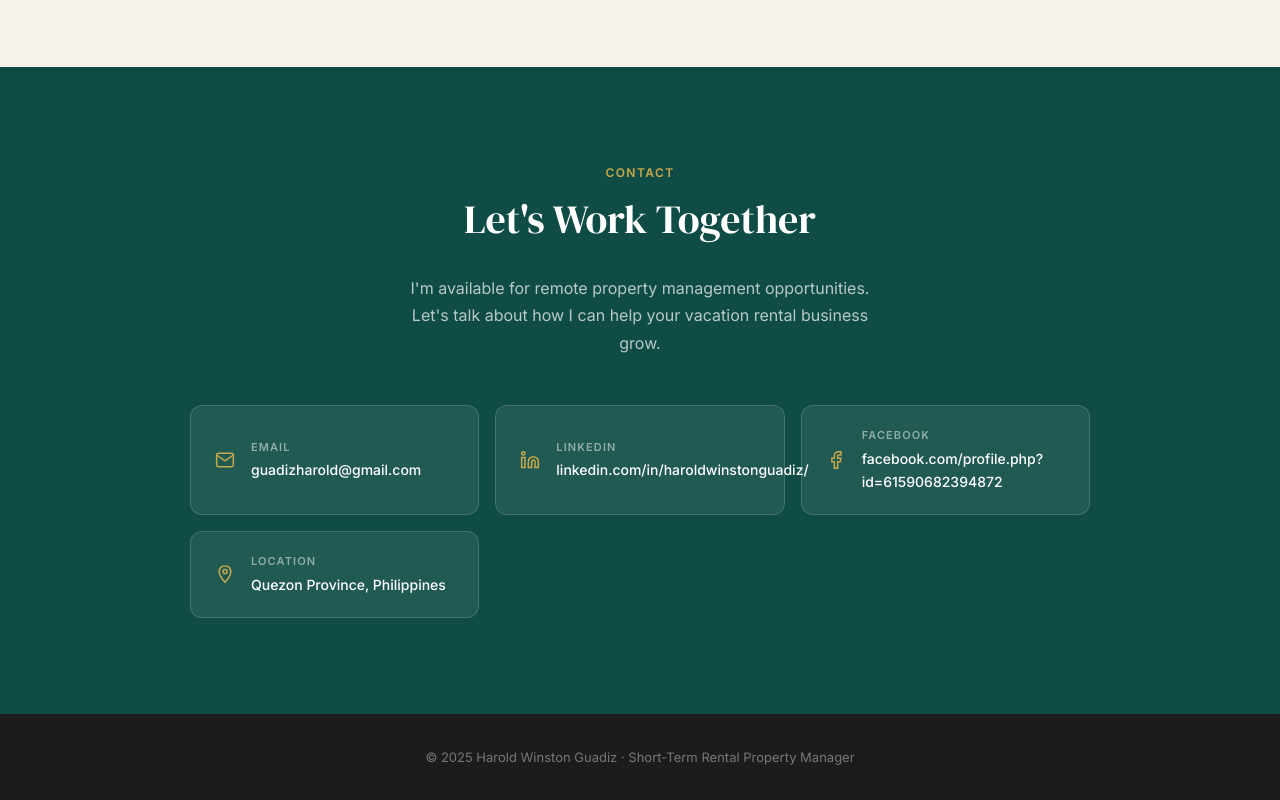
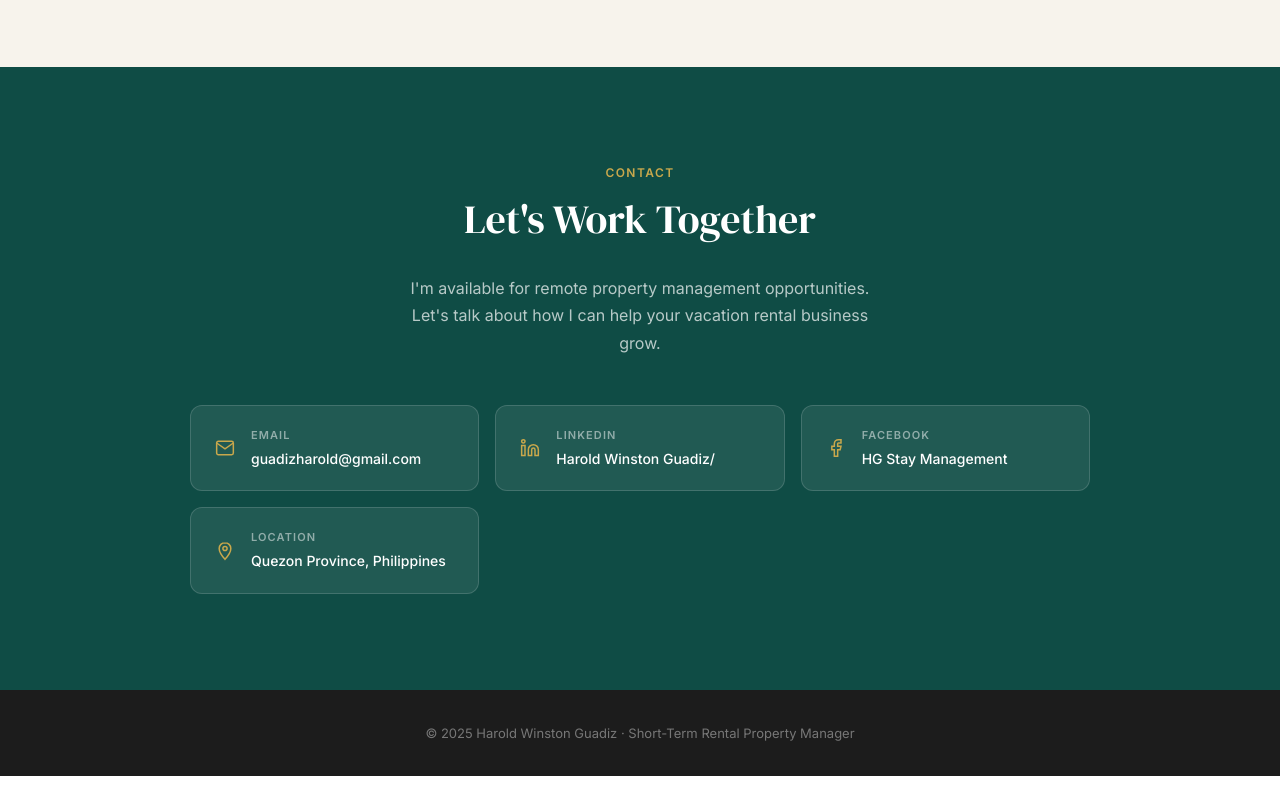
Before and after one commit to hgstaymanagement/harold-portfolio, a website: page index.html in a window 1280 px wide. Shown: the part 5189-5989 px from the top of the page. After the commit the page ends 5965 px from the top, so only its background shows below. Drawn offline with Linux system fonts and the light colour scheme.

Commit message:
Update contacts index.html

```diff
--- a/index.html
+++ b/index.html
@@ -374,18 +374,18 @@
             <p class="contact-val">guadizharold@gmail.com</p>
           </div>
         </a>
-        <a href="https://linkedin.com/in/yourprofile" target="_blank" rel="noopener" class="contact-card">
+        <a href="https://linkedin.com/in/haroldwinstonguadiz" target="_blank" rel="noopener" class="contact-card">
           <svg width="20" height="20" viewBox="0 0 24 24" fill="none" stroke="currentColor" stroke-width="1.8"><path d="M16 8a6 6 0 016 6v7h-4v-7a2 2 0 00-2-2 2 2 0 00-2 2v7h-4v-7a6 6 0 016-6z"/><rect x="2" y="9" width="4" height="12"/><circle cx="4" cy="4" r="2"/></svg>
           <div>
             <p class="contact-label">LinkedIn</p>
-            <p class="contact-val">linkedin.com/in/haroldwinstonguadiz/</p>
+            <p class="contact-val">Harold Winston Guadiz/</p>
           </div>
         </a>
-        <a href="https://facebook.com/yourpage" target="_blank" rel="noopener" class="contact-card">
+        <a href="https://facebook.com/profile.php?id=61590682394872" target="_blank" rel="noopener" class="contact-card">
           <svg width="20" height="20" viewBox="0 0 24 24" fill="none" stroke="currentColor" stroke-width="1.8"><path d="M18 2h-3a5 5 0 00-5 5v3H7v4h3v8h4v-8h3l1-4h-4V7a1 1 0 011-1h3z"/></svg>
           <div>
             <p class="contact-label">Facebook</p>
-            <p class="contact-val">facebook.com/profile.php?id=61590682394872</p>
+            <p class="contact-val">HG Stay Management</p>
           </div>
         </a>
         <div class="contact-card no-link">
```
